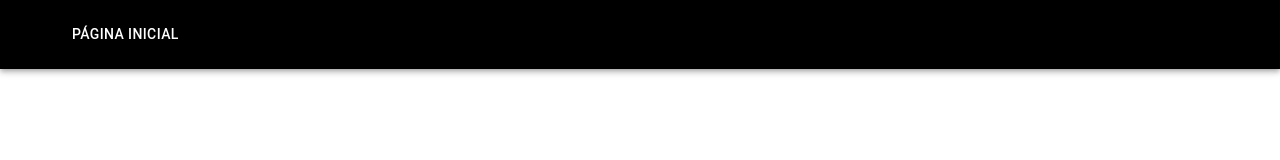
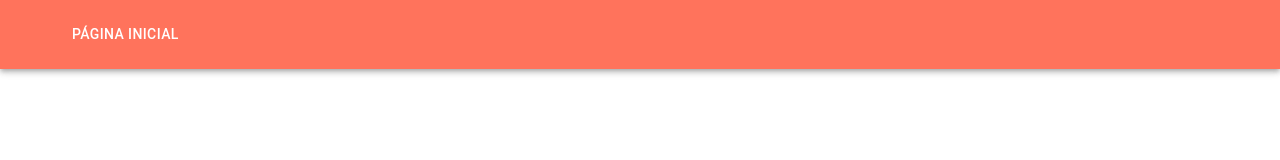
Before and after one commit to ifdc2308/cnpjSearch, a React (Vite) app in the folder ClientApp/: page / in a window 1280 px wide. Shown: the top 160 px of the page. Built offline with nearby package versions, Linux system fonts and the light colour scheme.

Commit message:
feat: menu-styles

```diff
--- a/ClientApp/src/components/AppBar.tsx
+++ b/ClientApp/src/components/AppBar.tsx
@@ -7,39 +7,25 @@ import Typography from "@mui/material/Typography";
 import Menu from "@mui/material/Menu";
 import MenuIcon from "@mui/icons-material/Menu";
 import Container from "@mui/material/Container";
-import Avatar from "@mui/material/Avatar";
 import Button from "@mui/material/Button";
-import Tooltip from "@mui/material/Tooltip";
 import MenuItem from "@mui/material/MenuItem";
 
 const pages = ["Página Inicial"];
-const settings = ["Profile", "Account", "Dashboard", "Logout"];
 
 function ResponsiveAppBar() {
   const [anchorElNav, setAnchorElNav] = React.useState<null | HTMLElement>(
-    null
-  );
-  const [anchorElUser, setAnchorElUser] = React.useState<null | HTMLElement>(
     null
   );
 
   const handleOpenNavMenu = (event: React.MouseEvent<HTMLElement>) => {
     setAnchorElNav(event.currentTarget);
   };
-  const handleOpenUserMenu = (event: React.MouseEvent<HTMLElement>) => {
-    setAnchorElUser(event.currentTarget);
-  };
-
   const handleCloseNavMenu = () => {
     setAnchorElNav(null);
   };
 
-  const handleCloseUserMenu = () => {
-    setAnchorElUser(null);
-  };
-
   return (
-    <AppBar position="static" sx={{ backgroundColor: "#000" }}>
+    <AppBar position="static" sx={{ backgroundColor: "#ff735c" }}>
       <Container maxWidth="lg">
         <Toolbar disableGutters>
           <Box sx={{ flexGrow: 1, display: { xs: "flex", md: "none" } }}>
@@ -89,36 +75,6 @@ function ResponsiveAppBar() {
               </Button>
             ))}
           </Box>
-
-          {/* <Box sx={{ flexGrow: 0 }}>
-            <Tooltip title="Open settings">
-              <IconButton onClick={handleOpenUserMenu} sx={{ p: 0 }}>
-                <Avatar alt="Remy Sharp" src="/static/images/avatar/2.jpg" />
-              </IconButton>
-            </Tooltip>
-            <Menu
-              sx={{ mt: "45px" }}
-              id="menu-appbar"
-              anchorEl={anchorElUser}
-              anchorOrigin={{
-                vertical: "top",
-                horizontal: "right",
-              }}
-              keepMounted
-              transformOrigin={{
-                vertical: "top",
-                horizontal: "right",
-              }}
-              open={Boolean(anchorElUser)}
-              onClose={handleCloseUserMenu}
-            >
-              {settings.map((setting) => (
-                <MenuItem key={setting} onClick={handleCloseUserMenu}>
-                  <Typography textAlign="center">{setting}</Typography>
-                </MenuItem>
-              ))}
-            </Menu>
-          </Box> */}
         </Toolbar>
       </Container>
     </AppBar>
--- a/ClientApp/src/pages/Home.tsx
+++ b/ClientApp/src/pages/Home.tsx
@@ -71,12 +71,7 @@ const DashboardPage: React.FC = () => {
   return (
     <>
       <ResponsiveAppBar />
-      <Container
-        maxWidth="lg"
-        sx={{
-          p: 1,
-        }}
-      >
+      <Container maxWidth="lg">
         <Grid
           container
           spacing={8}
@@ -150,7 +145,12 @@ const DashboardPage: React.FC = () => {
           </Grid>
           {loading && (
             <Box sx={{ width: "50%", mt: 2 }}>
-              <LinearProgress />
+              <LinearProgress
+                sx={{
+                  backgroundColor: "#e0e0e0",
+                  "& .MuiLinearProgress-bar": { backgroundColor: "#ff735c" },
+                }}
+              />
             </Box>
           )}
           {error && (
--- a/ClientApp/src/pages/InfoCnpjModal.tsx
+++ b/ClientApp/src/pages/InfoCnpjModal.tsx
@@ -8,6 +8,7 @@ interface InfoCnpjModalProps {
 export const InfoCnpjModal: React.FC<InfoCnpjModalProps> = ({ empresa }) => {
   return (
     <Box sx={styles.modal}>
+      <Typography sx={styles.title}>Informações da empresa</Typography>
       <Grid container spacing={2} sx={{ mt: 2 }}>
         {/* Dados da Empresa */}
         <Grid item xs={12}>
@@ -234,4 +235,10 @@ const styles = {
     boxShadow: 24,
     p: 5,
   },
+  title: {
+    fontWeight: 700,
+    color: "#ff735c",
+    fontSize: 23,
+    textAlign: "center",
+  },
 };
```
